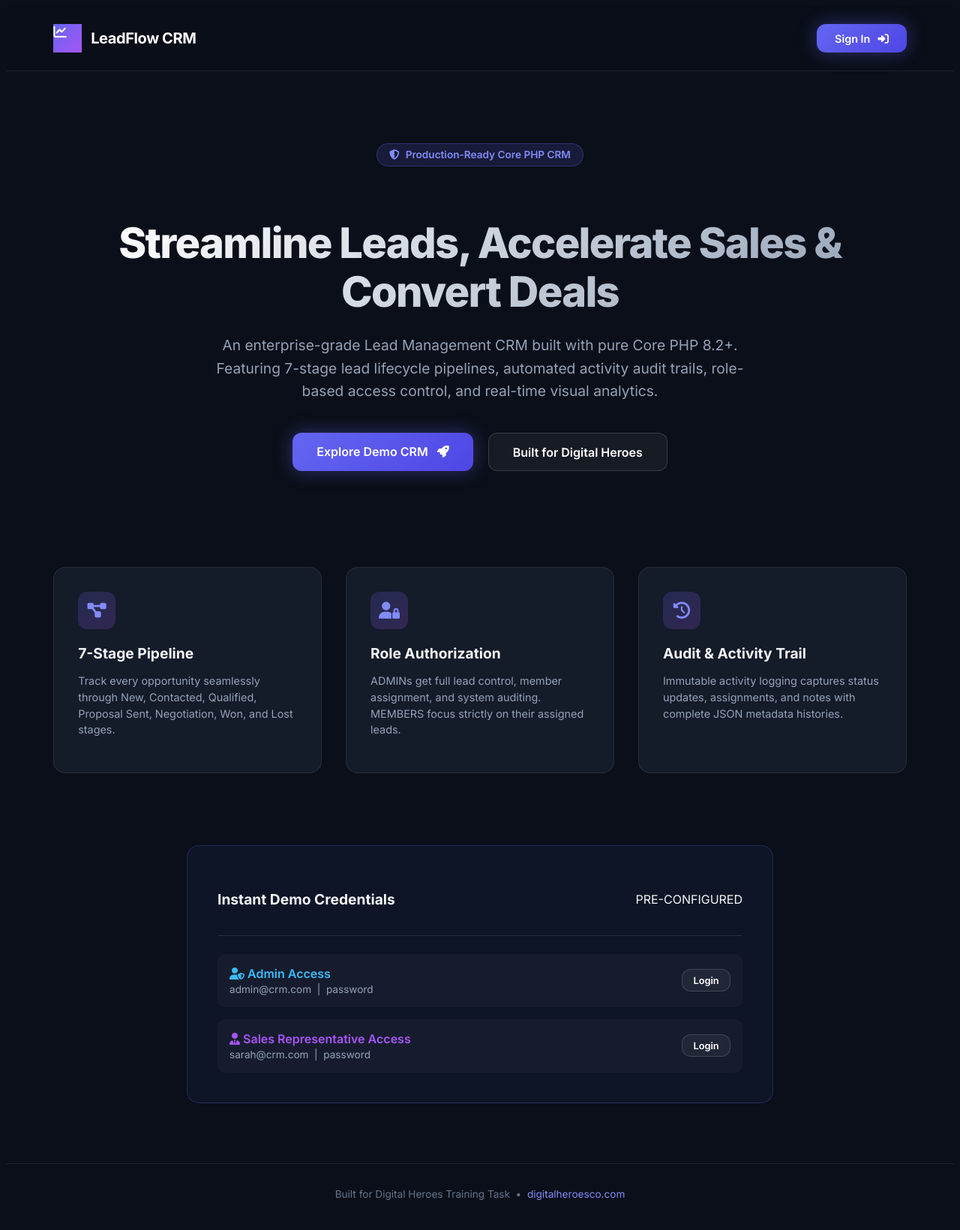
After one commit to vipranshusachan/CRM-Lead-Management, a PHP site: the page made by views/landing.php in a window 1280 px wide. The commit adds this page. Shown: the whole page at 75% size. Run offline with PHP 8.4, Linux system fonts and the light colour scheme; the template is opened without the code that fills it, so the values that code supplies are empty.

Commit message:
feat: add premium modern landing page for root index route

```diff
--- a/app/Controllers/DashboardController.php
+++ b/app/Controllers/DashboardController.php
@@ -20,6 +20,11 @@ class DashboardController
         $this->response = new Response();
     }
 
+    public function landing(Request $request): void
+    {
+        $this->response->render('landing');
+    }
+
     public function index(Request $request): void
     {
         $user = Auth::user();
--- a/routes/web.php
+++ b/routes/web.php
@@ -9,6 +9,9 @@ use App\Middleware\AdminMiddleware;
 
 /** @var App\Core\Router $router */
 
+// Public Landing Page
+$router->get('/', [DashboardController::class, 'landing']);
+
 // Guest Routes
 $router->get('/login', [AuthController::class, 'showLogin']);
 $router->post('/login', [AuthController::class, 'login']);
@@ -18,7 +21,6 @@ $router->post('/logout', [AuthController::class, 'logout']);
 // Authenticated Routes
 $router->group(['middleware' => [AuthMiddleware::class]], function ($router) {
     // Dashboard
-    $router->get('/', [DashboardController::class, 'index']);
     $router->get('/dashboard', [DashboardController::class, 'index']);
 
     // Leads
--- /dev/null
+++ b/views/landing.php
@@ -0,0 +1,273 @@
+<?php
+$title = "LeadFlow CRM - Intelligent Sales & Lead Management Platform";
+?>
+<!DOCTYPE html>
+<html lang="en" data-theme="dark">
+<head>
+    <meta charset="UTF-8">
+    <meta name="viewport" content="width=device-width, initial-scale=1.0">
+    <title><?= e($title) ?></title>
+    <!-- Google Fonts Inter -->
+    <link rel="preconnect" href="https://fonts.googleapis.com">
+    <link rel="preconnect" href="https://fonts.gstatic.com" crossorigin>
+    <link href="https://fonts.googleapis.com/css2?family=Inter:wght@300;400;500;600;700;800;900&display=swap" rel="stylesheet">
+    <!-- Font Awesome Icons -->
+    <link rel="stylesheet" href="https://cdnjs.cloudflare.com/ajax/libs/font-awesome/6.4.0/css/all.min.css">
+    <link rel="stylesheet" href="<?= base_url('/assets/css/style.css') ?>">
+    <style>
+        body {
+            background-color: #0b0f19;
+            color: #f3f4f6;
+            font-family: 'Inter', sans-serif;
+            overflow-x: hidden;
+        }
+
+        .landing-header {
+            display: flex;
+            justify-content: space-between;
+            align-items: center;
+            padding: 1.5rem 5%;
+            border-bottom: 1px solid rgba(255, 255, 255, 0.08);
+            backdrop-filter: blur(12px);
+            position: sticky;
+            top: 0;
+            z-index: 100;
+            background-color: rgba(11, 15, 25, 0.85);
+        }
+
+        .hero-section {
+            padding: 6rem 5% 4rem 5%;
+            text-align: center;
+            max-width: 1000px;
+            margin: 0 auto;
+            position: relative;
+        }
+
+        .hero-badge {
+            display: inline-flex;
+            align-items: center;
+            gap: 0.5rem;
+            padding: 0.4rem 1rem;
+            border-radius: 9999px;
+            background: rgba(99, 102, 241, 0.15);
+            border: 1px solid rgba(99, 102, 241, 0.3);
+            color: #818cf8;
+            font-size: 0.85rem;
+            font-weight: 600;
+            margin-bottom: 1.5rem;
+        }
+
+        .hero-title {
+            font-size: 3.5rem;
+            font-weight: 800;
+            line-height: 1.15;
+            letter-spacing: -0.03em;
+            background: linear-gradient(135deg, #ffffff 0%, #94a3b8 100%);
+            -webkit-background-clip: text;
+            -webkit-text-fill-color: transparent;
+            margin-bottom: 1.5rem;
+        }
+
+        .hero-subtitle {
+            font-size: 1.2rem;
+            color: #94a3b8;
+            line-height: 1.6;
+            max-width: 750px;
+            margin: 0 auto 2.5rem auto;
+        }
+
+        .cta-buttons {
+            display: flex;
+            justify-content: center;
+            gap: 1.25rem;
+            flex-wrap: wrap;
+        }
+
+        .btn-glow {
+            background: linear-gradient(135deg, #6366f1, #4f46e5);
+            color: white;
+            padding: 0.9rem 2rem;
+            font-weight: 600;
+            border-radius: 12px;
+            font-size: 1rem;
+            box-shadow: 0 0 25px rgba(99, 102, 241, 0.4);
+            transition: all 0.3s ease;
+            text-decoration: none;
+        }
+
+        .btn-glow:hover {
+            box-shadow: 0 0 35px rgba(99, 102, 241, 0.6);
+            transform: translateY(-2px);
+            color: white;
+        }
+
+        .btn-glass {
+            background: rgba(255, 255, 255, 0.05);
+            border: 1px solid rgba(255, 255, 255, 0.15);
+            color: white;
+            padding: 0.9rem 2rem;
+            font-weight: 600;
+            border-radius: 12px;
+            font-size: 1rem;
+            transition: all 0.3s ease;
+            text-decoration: none;
+        }
+
+        .btn-glass:hover {
+            background: rgba(255, 255, 255, 0.1);
+            transform: translateY(-2px);
+            color: white;
+        }
+
+        .features-grid {
+            display: grid;
+            grid-template-columns: repeat(auto-fit, minmax(280px, 1fr));
+            gap: 2rem;
+            padding: 4rem 5%;
+            max-width: 1200px;
+            margin: 0 auto;
+        }
+
+        .feature-card {
+            background: rgba(30, 41, 59, 0.5);
+            border: 1px solid rgba(255, 255, 255, 0.08);
+            border-radius: 16px;
+            padding: 2rem;
+            transition: all 0.3s ease;
+        }
+
+        .feature-card:hover {
+            border-color: rgba(99, 102, 241, 0.4);
+            transform: translateY(-4px);
+        }
+
+        .feature-icon {
+            width: 50px;
+            height: 50px;
+            border-radius: 12px;
+            background: linear-gradient(135deg, rgba(99, 102, 241, 0.2), rgba(168, 85, 247, 0.2));
+            color: #818cf8;
+            display: flex;
+            align-items: center;
+            justify-content: center;
+            font-size: 1.4rem;
+            margin-bottom: 1.25rem;
+        }
+
+        .demo-box {
+            background: rgba(15, 23, 42, 0.8);
+            border: 1px solid rgba(99, 102, 241, 0.25);
+            border-radius: 16px;
+            padding: 2.5rem;
+            max-width: 700px;
+            margin: 2rem auto 5rem auto;
+            text-align: left;
+        }
+    </style>
+</head>
+<body>
+
+    <!-- Top Navigation Header -->
+    <header class="landing-header">
+        <div style="display: flex; align-items: center; gap: 0.75rem;">
+            <div class="logo-badge" style="width: 38px; height: 38px; font-size: 1.1rem; background: linear-gradient(135deg, #6366f1, #a855f7);">
+                <i class="fa-solid fa-chart-line"></i>
+            </div>
+            <span style="font-weight: 700; font-size: 1.25rem; letter-spacing: -0.02em; color: white;">LeadFlow CRM</span>
+        </div>
+
+        <div style="display: flex; gap: 1rem; align-items: center;">
+            <?php if (\App\Core\Auth::check()): ?>
+                <a href="<?= base_url('/dashboard') ?>" class="btn-glow" style="padding: 0.65rem 1.25rem; font-size: 0.9rem;">
+                    Go to Dashboard <i class="fa-solid fa-arrow-right" style="margin-left: 0.4rem;"></i>
+                </a>
+            <?php else: ?>
+                <a href="<?= base_url('/login') ?>" class="btn-glow" style="padding: 0.65rem 1.5rem; font-size: 0.9rem;">
+                    Sign In <i class="fa-solid fa-right-to-bracket" style="margin-left: 0.4rem;"></i>
+                </a>
+            <?php endif; ?>
+        </div>
+    </header>
+
+    <!-- Hero Section -->
+    <section class="hero-section">
+        <div class="hero-badge">
+            <i class="fa-solid fa-shield-halved"></i> Production-Ready Core PHP CRM
+        </div>
+        <h1 class="hero-title">Streamline Leads, Accelerate Sales & Convert Deals</h1>
+        <p class="hero-subtitle">
+            An enterprise-grade Lead Management CRM built with pure Core PHP 8.2+. Featuring 7-stage lead lifecycle pipelines, automated activity audit trails, role-based access control, and real-time visual analytics.
+        </p>
+
+        <div class="cta-buttons">
+            <a href="<?= base_url('/login') ?>" class="btn-glow">
+                Explore Demo CRM <i class="fa-solid fa-rocket" style="margin-left: 0.5rem;"></i>
+            </a>
+            <a href="https://digitalheroesco.com" target="_blank" class="btn-glass">
+                Built for Digital Heroes
+            </a>
+        </div>
+    </section>
+
+    <!-- Feature Grid -->
+    <section class="features-grid">
+        <div class="feature-card">
+            <div class="feature-icon"><i class="fa-solid fa-diagram-project"></i></div>
+            <h3 style="font-size: 1.2rem; font-weight: 700; margin-bottom: 0.5rem;">7-Stage Pipeline</h3>
+            <p style="color: #94a3b8; font-size: 0.9rem; line-height: 1.5;">
+                Track every opportunity seamlessly through New, Contacted, Qualified, Proposal Sent, Negotiation, Won, and Lost stages.
+            </p>
+        </div>
+
+        <div class="feature-card">
+            <div class="feature-icon"><i class="fa-solid fa-user-lock"></i></div>
+            <h3 style="font-size: 1.2rem; font-weight: 700; margin-bottom: 0.5rem;">Role Authorization</h3>
+            <p style="color: #94a3b8; font-size: 0.9rem; line-height: 1.5;">
+                ADMINs get full lead control, member assignment, and system auditing. MEMBERS focus strictly on their assigned leads.
+            </p>
+        </div>
+
+        <div class="feature-card">
+            <div class="feature-icon"><i class="fa-solid fa-clock-rotate-left"></i></div>
+            <h3 style="font-size: 1.2rem; font-weight: 700; margin-bottom: 0.5rem;">Audit & Activity Trail</h3>
+            <p style="color: #94a3b8; font-size: 0.9rem; line-height: 1.5;">
+                Immutable activity logging captures status updates, assignments, and notes with complete JSON metadata histories.
+            </p>
+        </div>
+    </section>
+
+    <!-- Instant Demo Credentials Box -->
+    <section style="padding: 0 5%;">
+        <div class="demo-box">
+            <div style="display: flex; align-items: center; justify-content: space-between; margin-bottom: 1.5rem; border-bottom: 1px solid rgba(255,255,255,0.1); padding-bottom: 1rem;">
+                <h3 style="font-size: 1.2rem; font-weight: 700;">Instant Demo Credentials</h3>
+                <span class="badge-role badge-admin">PRE-CONFIGURED</span>
+            </div>
+
+            <div style="display: flex; flex-direction: column; gap: 1rem;">
+                <div style="background: rgba(255,255,255,0.03); padding: 1rem; border-radius: 10px; display: flex; justify-content: space-between; align-items: center;">
+                    <div>
+                        <div style="font-weight: 600; color: #38bdf8;"><i class="fa-solid fa-user-shield"></i> Admin Access</div>
+                        <div style="font-size: 0.85rem; color: #94a3b8; margin-top: 0.2rem;">admin@crm.com &nbsp;|&nbsp; password</div>
+                    </div>
+                    <a href="<?= base_url('/login') ?>" class="btn-glass" style="padding: 0.4rem 0.9rem; font-size: 0.8rem;">Login</a>
+                </div>
+
+                <div style="background: rgba(255,255,255,0.03); padding: 1rem; border-radius: 10px; display: flex; justify-content: space-between; align-items: center;">
+                    <div>
+                        <div style="font-weight: 600; color: #a855f7;"><i class="fa-solid fa-user-tie"></i> Sales Representative Access</div>
+                        <div style="font-size: 0.85rem; color: #94a3b8; margin-top: 0.2rem;">sarah@crm.com &nbsp;|&nbsp; password</div>
+                    </div>
+                    <a href="<?= base_url('/login') ?>" class="btn-glass" style="padding: 0.4rem 0.9rem; font-size: 0.8rem;">Login</a>
+                </div>
+            </div>
+        </div>
+    </section>
+
+    <!-- Footer -->
+    <footer style="text-align: center; padding: 2rem 5%; border-top: 1px solid rgba(255,255,255,0.08); font-size: 0.85rem; color: #64748b;">
+        Built for Digital Heroes Training Task &nbsp;&bull;&nbsp; <a href="https://digitalheroesco.com" target="_blank" style="color: #818cf8; text-decoration: none;">digitalheroesco.com</a>
+    </footer>
+
+</body>
+</html>
```
